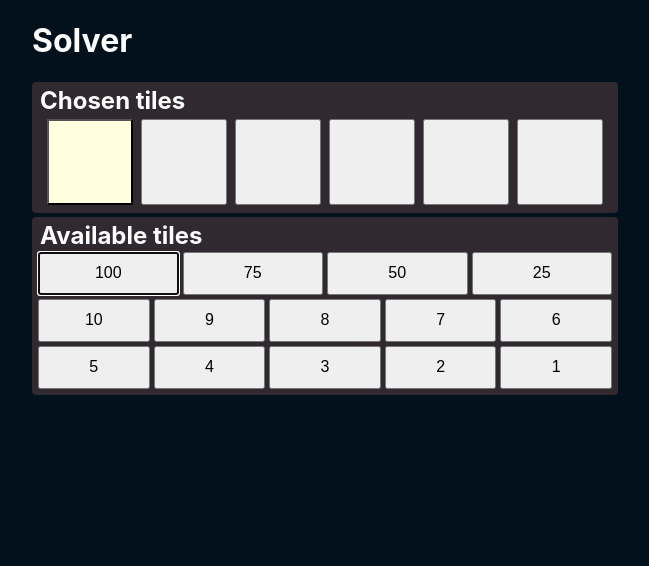
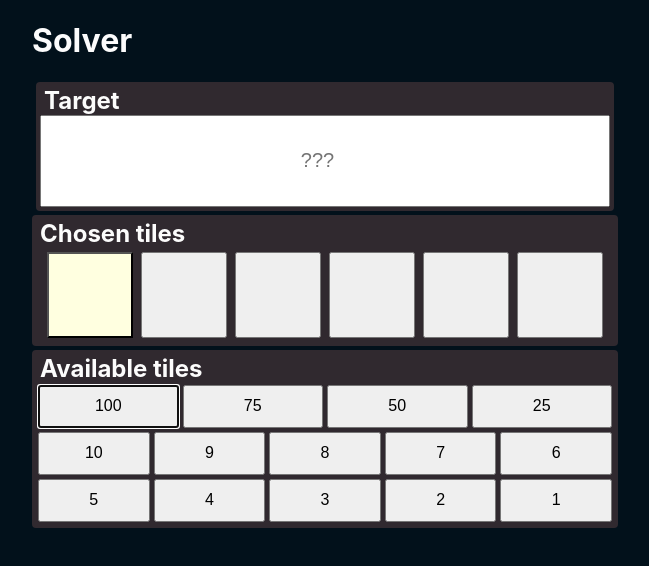
Before and after one commit to jeffs/countdown, a React (Create React App) app: page / in a window 1280 px wide. Shown: the top 566 px of the page, without its empty margins (315-964 px from the left). Built offline with nearby package versions, Linux system fonts and the light colour scheme.

Commit message:
Add placeholder Target component

```diff
--- a/src/Solver.css
+++ b/src/Solver.css
@@ -42,3 +42,16 @@
   flex-wrap: wrap;
   justify-content: center;
 }
+
+.solver__target_content {
+  display: flex;
+  justify-content: stretch;
+}
+
+.solver__target_input {
+  appearance: textfield; /* Hide up/down steppers. */
+  flex: 1;
+  font-size: 20px;
+  text-align: center;
+  height: var(--solver-place-size);
+}
--- a/src/Solver.tsx
+++ b/src/Solver.tsx
@@ -77,6 +77,20 @@ function Board(props: {
   );
 }
 
+function Target() {
+  return (
+    <Card header="Target">
+      <div className="solver__target_content">
+        <input
+          className="solver__target_input"
+          placeholder="???"
+          type="number"
+        />
+      </div>
+    </Card>
+  );
+}
+
 export default function Solver() {
   const [placeId, setPlaceId] = useState<number>(0);
   const [values, setValues] = useState<Array<number | undefined>>(
@@ -93,6 +107,7 @@ export default function Solver() {
   return (
     <>
       <h1>Solver</h1>
+      <Target />
       <Board onClick={setPlaceId} placeId={placeId} values={values} />
       <Chooser onChange={handleChange} />
     </>
```
